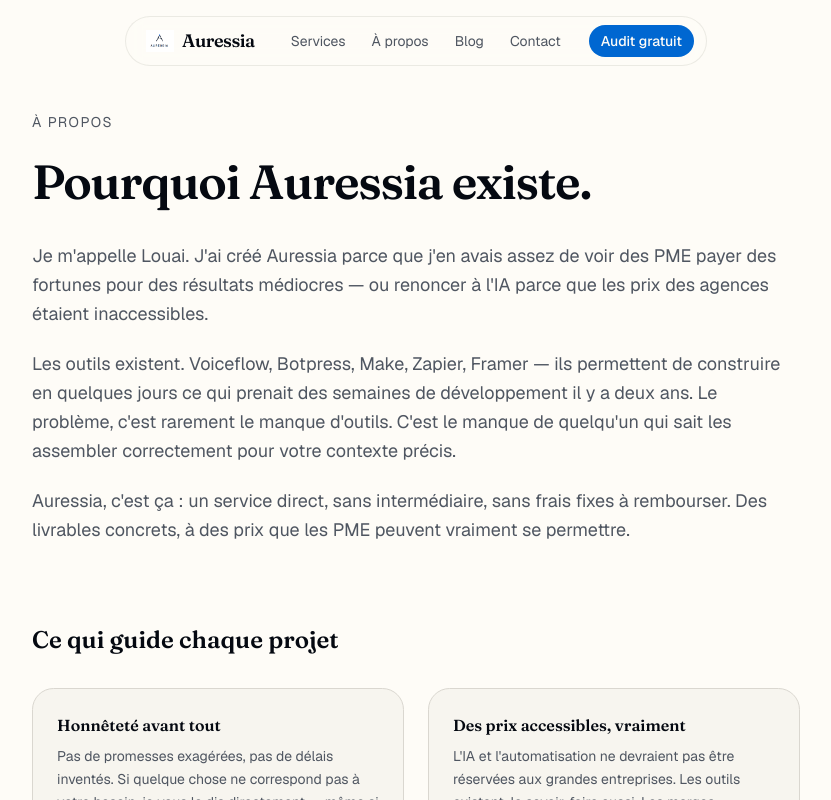
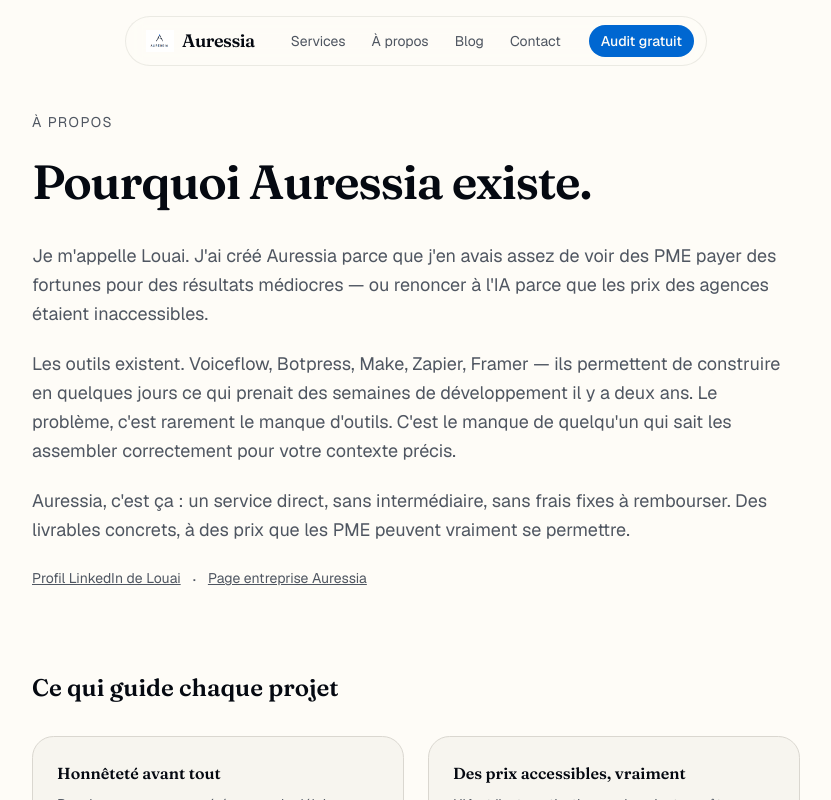
Before and after one commit to louaidehamna-png/auressia-shopify-agency, a Next.js app: page /a-propos in a window 1280 px wide. Shown: the top 800 px of the page, without its empty margins (224-1055 px from the left). Built offline with nearby package versions, Linux system fonts and the light colour scheme; no server answers.

Commit message:
feat: ajoute les liens LinkedIn (perso + entreprise) sur la page a-propos

```diff
--- a/app/a-propos/page.tsx
+++ b/app/a-propos/page.tsx
@@ -71,6 +71,25 @@
                 prix que les PME peuvent vraiment se permettre.
               </p>
             </div>
+            <div className="mt-6 flex flex-wrap gap-3">
+              <a
+                href="https://www.linkedin.com/in/auressia-intelligence-0b73932a0/"
+                target="_blank"
+                rel="noopener noreferrer"
+                className="text-sm underline text-muted-foreground hover:text-foreground"
+              >
+                Profil LinkedIn de Louai
+              </a>
+              <span className="text-muted-foreground">·</span>
+              <a
+                href="https://www.linkedin.com/company/130164192/"
+                target="_blank"
+                rel="noopener noreferrer"
+                className="text-sm underline text-muted-foreground hover:text-foreground"
+              >
+                Page entreprise Auressia
+              </a>
+            </div>
           </div>
 
           {/* Values */}
```
